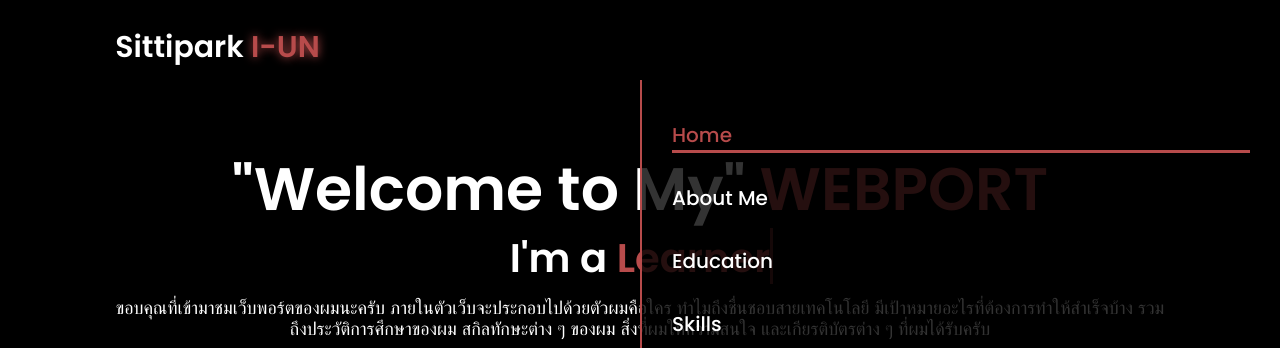
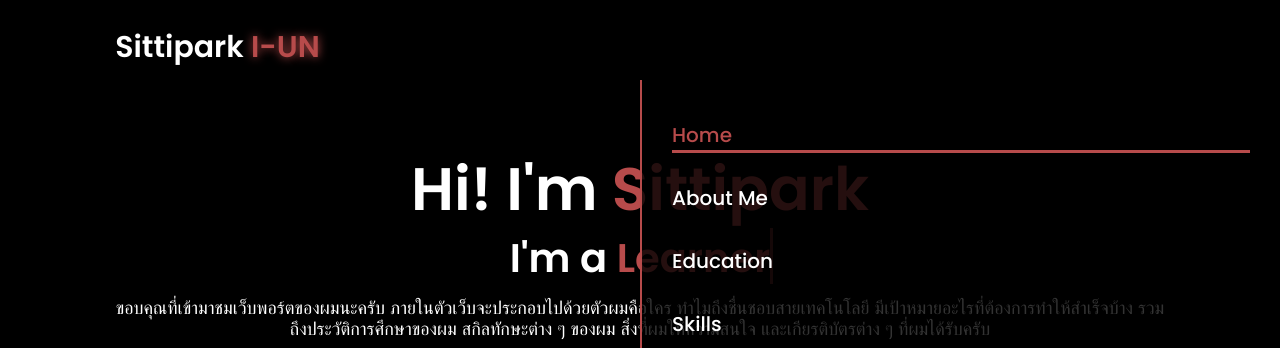
Before and after one commit to Sittipark/MY-WEBPORT-2024, a plain HTML site: page index.html in a window 1280 px wide. Shown: the top 348 px of the page. Drawn offline with nearby package versions, Linux system fonts and the light colour scheme; a web font is replaced by a local one.

Commit message:
Update index.html

```diff
--- a/index.html
+++ b/index.html
@@ -35,7 +35,7 @@
             <img src="JOB00061.jpg" alt="">
         </div>
         <div class="home-content">
-            <h1>"Welcome to My" <span>WEBPORT</span></h1>
+            <h1>Hi! I'm <span> Sittipark</span></h1>
             <h3 class="typing-text">I'm a <span></span></h3>
             <p>ขอบคุณที่เข้ามาชมเว็บพอร์ตของผมนะครับ ภายในตัวเว็บจะประกอบไปด้วยตัวผมคือใคร ทำไมถึงชื่นชอบสายเทคโนโลยี มีเป้าหมายอะไรที่ต้องการทำให้สำเร็จบ้าง รวมถึงประวัติการศึกษาของผม สกิลทักษะต่าง ๆ ของผม สิ่งที่ผมให้ความสนใจ
                 และเกียรติบัตรต่าง ๆ ที่ผมได้รับครับ
```
